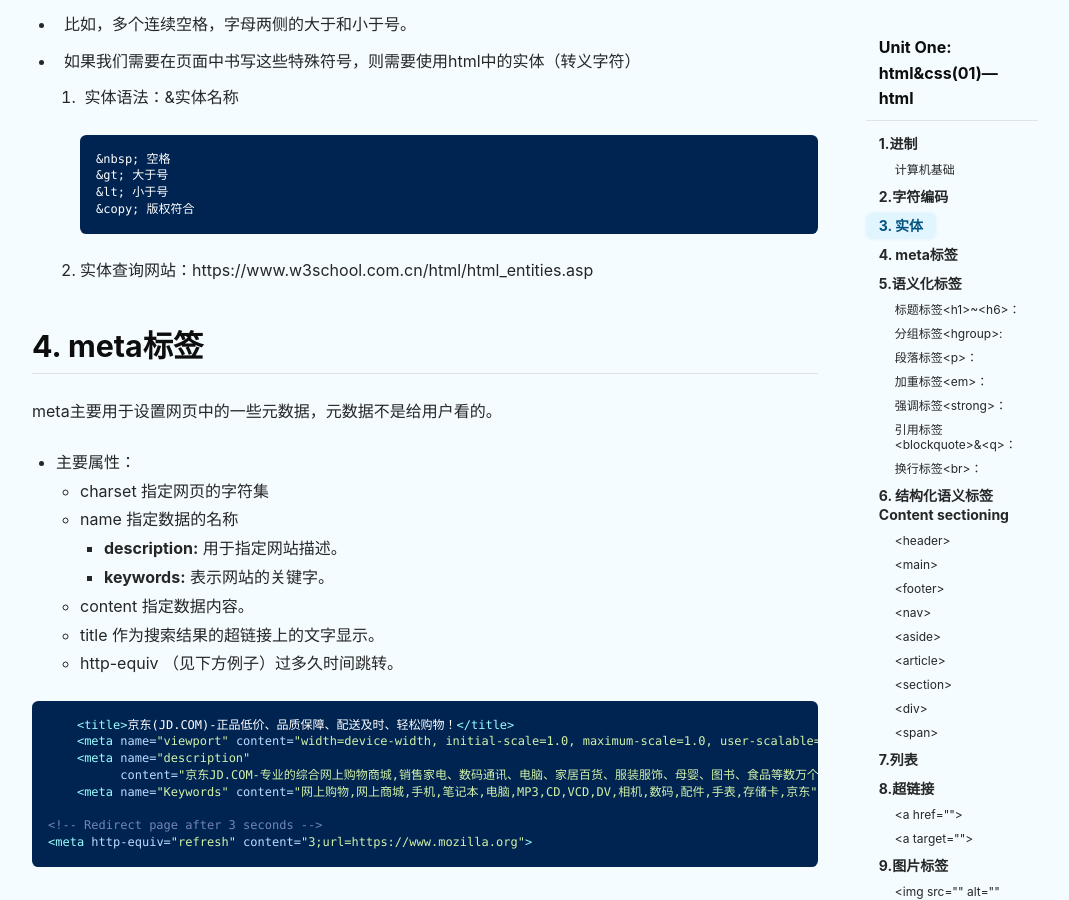
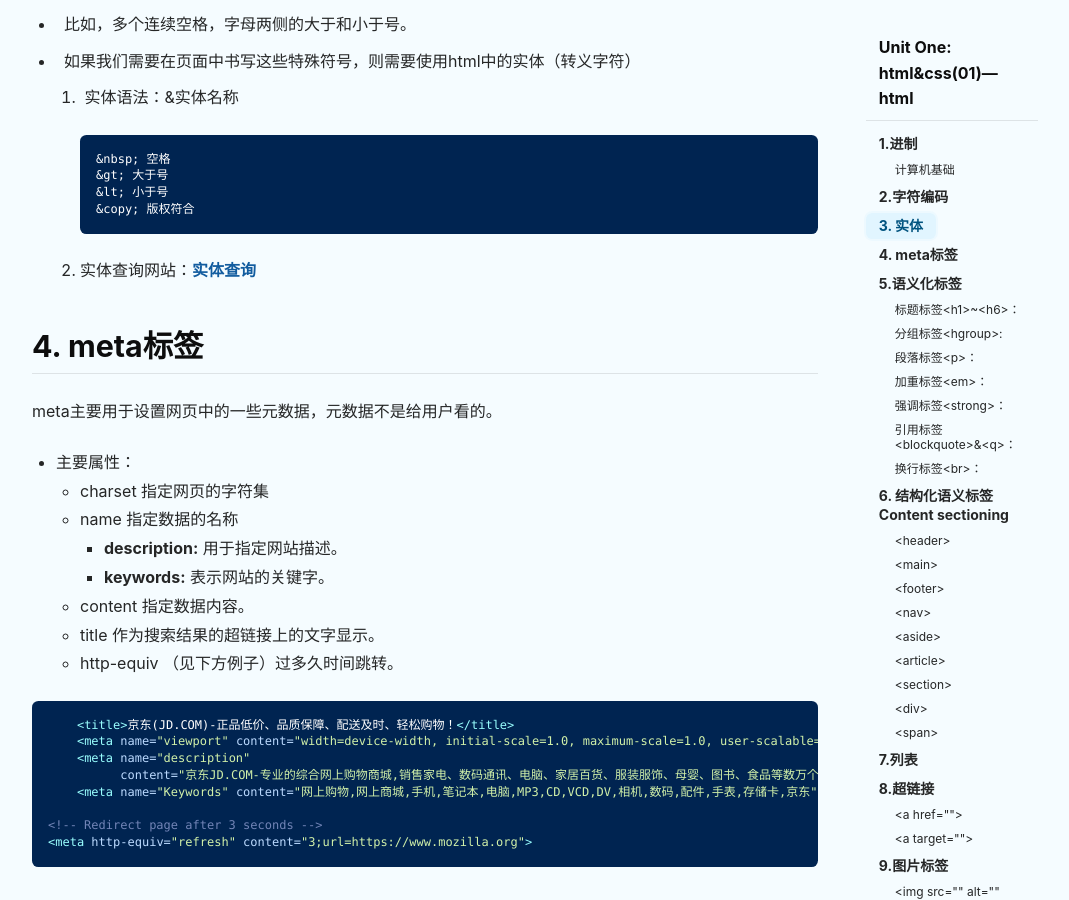
Before and after one commit to suntarliarzn/suntarliarzn.github.io, a Jekyll site: the page built from _posts/2020-05-18-HTML&CSS(01)-HTML.md, in a window 1280 px wide and 900 px high, scrolled down 2325 px. Shown: the whole window, without its empty margins (105-1174 px from the left). Built offline with Jekyll 4.4.1, drawn with Linux system fonts in a browser that asks for light colours; nearby versions of some CDN libraries; comment, search, counter and statistics services are not loaded.

Commit message:
Update 2020-05-18-HTML&CSS(01)-HTML.md

```diff
--- a/_posts/2020-05-18-HTML&CSS(01)-HTML.md
+++ b/_posts/2020-05-18-HTML&CSS(01)-HTML.md
@@ -93,7 +93,7 @@ layout: article
 
 
 
-  2. 实体查询网站：https://www.w3school.com.cn/html/html_entities.asp
+  2. 实体查询网站：[实体查询](https://www.w3school.com.cn/html/html_entities.asp)
 
 
 
```
